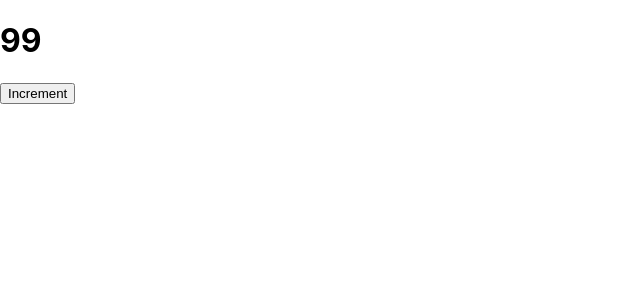
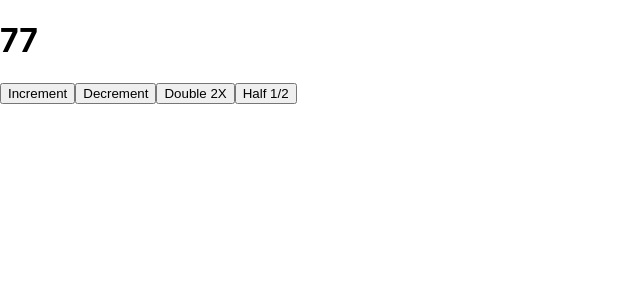
Before and after one commit to heggy231/state-counter, a React (Create React App) app: page / in a window 1280 px wide. Shown: the top 300 px of the page, without its empty margins (0-640 px from the left). Built offline with nearby package versions, Linux system fonts and the light colour scheme.

Commit message:
fix ui bug using this.state

```diff
--- a/src/App.js
+++ b/src/App.js
@@ -3,25 +3,46 @@ import React, { Component } from "react";
 class App extends Component {
 
   constructor() {
-    super(); // call parent constructor, Component, https://youtu.be/s7UzFzD4zZI?t=275
-    // counter prop is available to every Obj, every instance of App class
-    console.log('[Constructor] this:', this);
-    this.counter = 99;
+    super();
 
-    // this.handleIncrementClick = this.handleIncrementClick.bind(this);
+    this.state = {
+      counter: 77
+    };
   }
 
   handleIncrementClick = () => {
-    console.log('this', this);
-    this.counter++;
-    console.log('this.counter', this.counter); // this.counter is zero as initial value is defined inside of constructor
+    // this.setState will replace this.state obj
+    this.setState({
+      counter: this.state.counter + 1
+    })
+  }
+
+  handleDecrementClick = () => {
+    this.setState({
+      counter: this.state.counter - 1
+    })
+  }
+
+  handleDoublingClick = () => {
+    this.setState({
+      counter: this.state.counter * 2
+    })
+  }
+
+  handleHalfClick = () => {
+    this.setState({
+      counter: this.state.counter / 2
+    })
   }
 
   render() {
     return (
       <div>
-        <h1>{this.counter}</h1>
+        <h1>{this.state.counter}</h1>
         <button onClick={this.handleIncrementClick}>Increment</button>
+        <button onClick={this.handleDecrementClick}>Decrement</button>
+        <button onClick={this.handleDoublingClick}>Double 2X</button>
+        <button onClick={this.handleHalfClick}>Half 1/2</button>
       </div>
     );
   }
```
Also changed, not shown: 1 other file (tests, documents, lock files or other folders).
